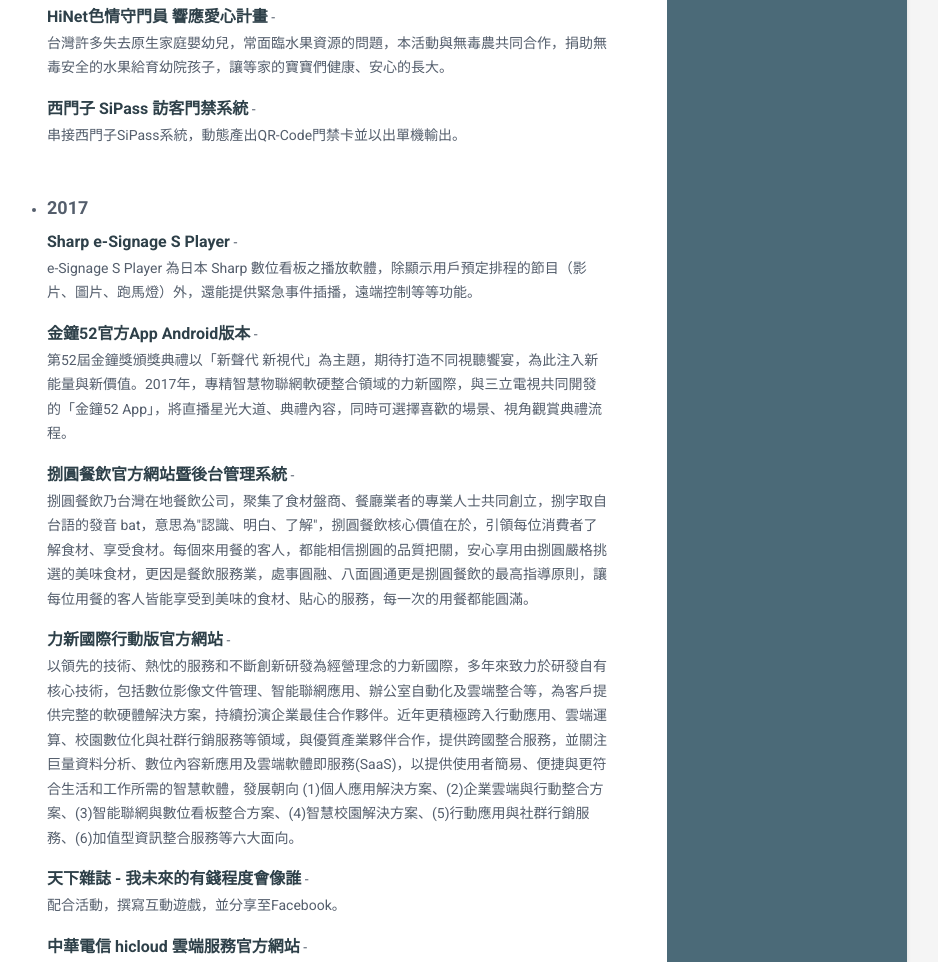
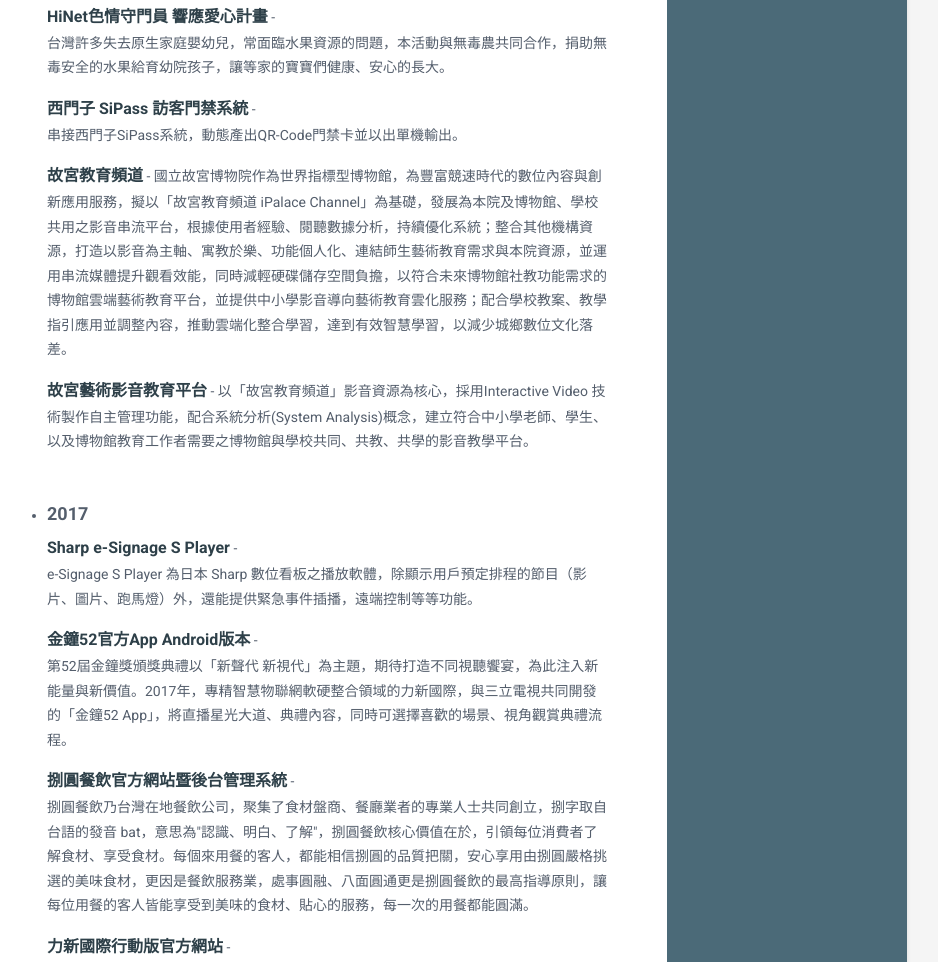
Before and after one commit to jeremyhuang/jeremyhuang.github.io, a plain HTML site: page index.html in a window 1280 px wide. Shown: the part 2269-3231 px from the top of the page, without its empty margins (213-1151 px from the left). Drawn offline with Linux system fonts and the light colour scheme.

Commit message:
Update project list

```diff
--- a/index.html
+++ b/index.html
@@ -172,6 +172,14 @@
                         <!--//item-->
                         <div class="item">
                             <span class="project-title"><a href="#" target="_blank">西門子 SiPass 訪客門禁系統</a></span> - <br/><span class="project-tagline">串接西門子SiPass系統，動態產出QR-Code門禁卡並以出單機輸出。</span>
+                        </div>
+                        <!--//item-->
+                        <div class="item">
+                            <span class="project-title"><a href="http://ipalace.npm.edu.tw/" target="_blank">故宮教育頻道</a></span> - <span class="project-tagline">國立故宮博物院作為世界指標型博物館，為豐富競速時代的數位內容與創新應用服務，擬以「故宮教育頻道 iPalace Channel」為基礎，發展為本院及博物館、學校共用之影音串流平台，根據使用者經驗、閱聽數據分析，持續優化系統；整合其他機構資源，打造以影音為主軸、寓教於樂、功能個人化、連結師生藝術教育需求與本院資源，並運用串流媒體提升觀看效能，同時減輕硬碟儲存空間負擔，以符合未來博物館社教功能需求的博物館雲端藝術教育平台，並提供中小學影音導向藝術教育雲化服務；配合學校教案、教學指引應用並調整內容，推動雲端化整合學習，達到有效智慧學習，以減少城鄉數位文化落差。</span>
+                        </div>
+                        <!--//item-->
+                        <div class="item">
+                            <span class="project-title"><a href="http://ipalace.npm.edu.tw/Art" target="_blank">故宮藝術影音教育平台</a></span> - <span class="project-tagline">以「故宮教育頻道」影音資源為核心，採用Interactive Video 技術製作自主管理功能，配合系統分析(System Analysis)概念，建立符合中小學老師、學生、以及博物館教育工作者需要之博物館與學校共同、共教、共學的影音教學平台。</span>
                         </div>
                         <!--//item-->
                     <br/>
```
